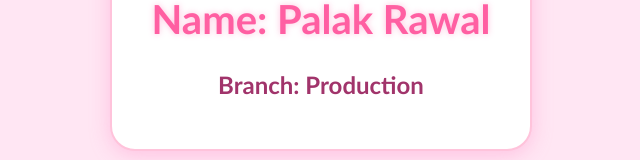
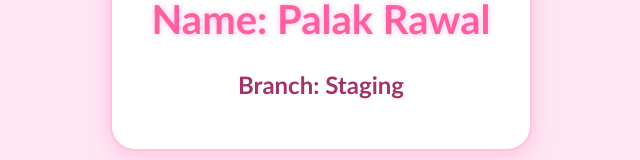
Before and after one commit to palaken73-jpg/PalakRawal_79_Mid2025, a plain HTML site: page index.html in a window 1280 px wide. Shown: the part 280-440 px from the top of the page, without its empty margins (319-959 px from the left). Drawn offline with Linux system fonts and the light colour scheme.

Commit message:
branch is staging

```diff
--- a/index.html
+++ b/index.html
@@ -52,7 +52,7 @@
   <div class="card">
    <img class="melody" src="https://i.pinimg.com/originals/8f/64/ce/8f64ce6e75dff7546b08f402db40791a.gif" alt="My Melody" />
     <h1>Name: <strong>Palak Rawal</strong></h1>
-    <h2>Branch: <strong>Production</strong></h2>
+    <h2>Branch: <strong>Staging</strong></h2>
   </div>
 </body>
 </html>
```
Also changed, not shown: index(Q-2).html (added).
